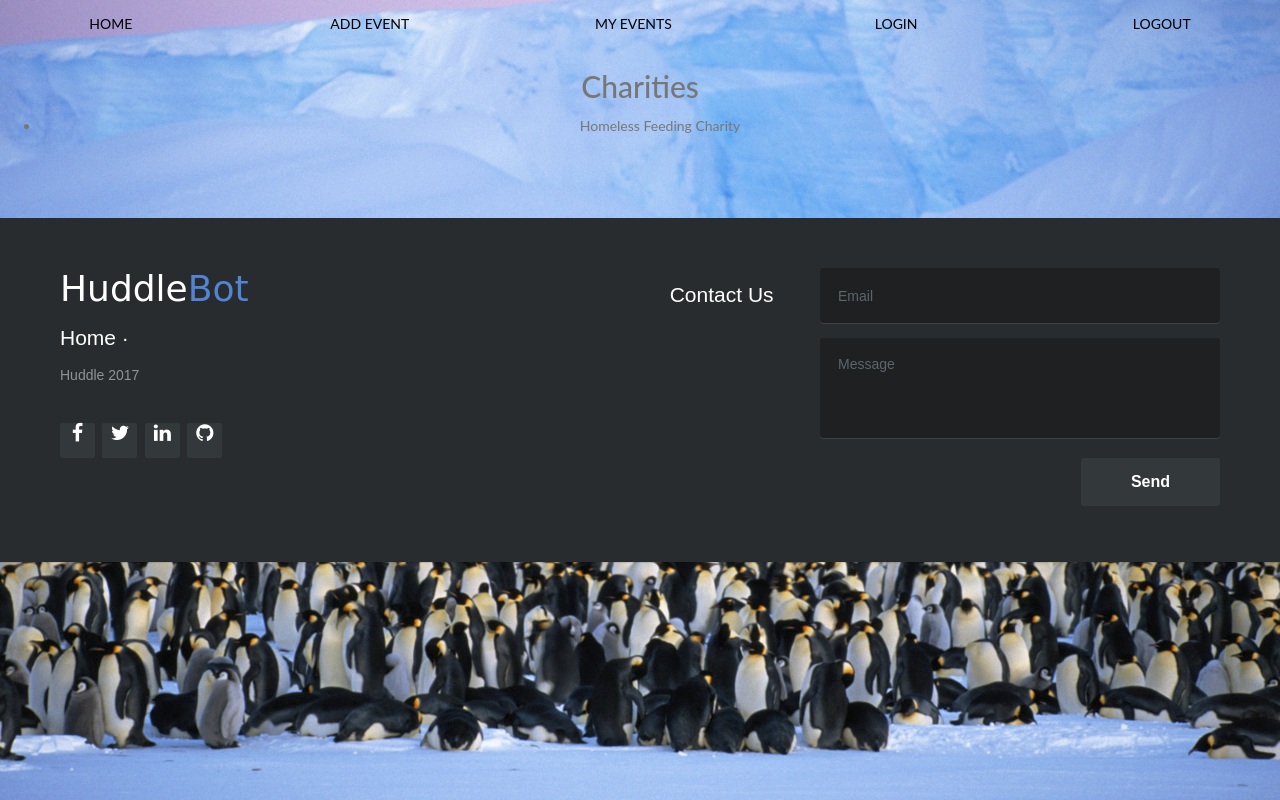
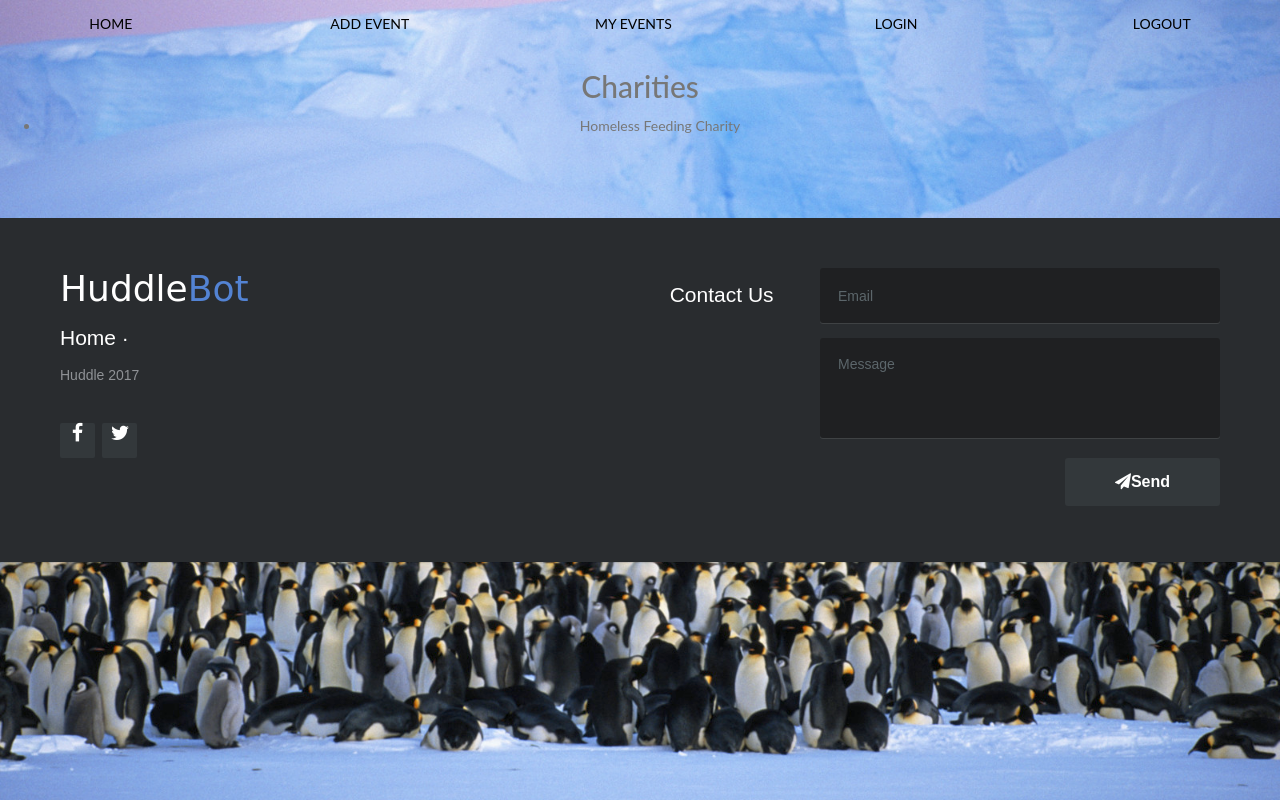
Before and after one commit to macross93/huddle, a Django app: page /charity/ in a window 1280 px wide. Run offline with Django 3.2, Linux system fonts and the light colour scheme; a user stored in the database is signed in; data comes from the database, SQL or seed files in the repository; some libraries are stand-ins or nearby versions.

Commit message:
new commit

```diff
--- a/templates/base.html
+++ b/templates/base.html
@@ -366,10 +366,10 @@ body {
 
     <div class="footer-icons">
 
-      <a href="#"><i class="fa fa-facebook"></i></a>
-      <a href="#"><i class="fa fa-twitter"></i></a>
-      <a href="#"><i class="fa fa-linkedin"></i></a>
-      <a href="#"><i class="fa fa-github"></i></a>
+      <a href="https://www.facebook.com/HuddleChatbot/"><i class="fa fa-facebook"></i></a>
+      <a href="https://twitter.com/HuddleChatbot"><i class="fa fa-twitter"></i></a>
+      <!-- <a href="#"><i class="fa fa-linkedin"></i></a>
+      <a href="#"><i class="fa fa-github"></i></a> -->
 
     </div>
 
@@ -383,7 +383,7 @@ body {
 
       <input type="text" name="email" placeholder="Email" />
       <textarea name="message" placeholder="Message"></textarea>
-      <button>Send</button>
+      <button><i class="fa fa-paper-plane"></i>Send</button>
 
     </form>
 
```
